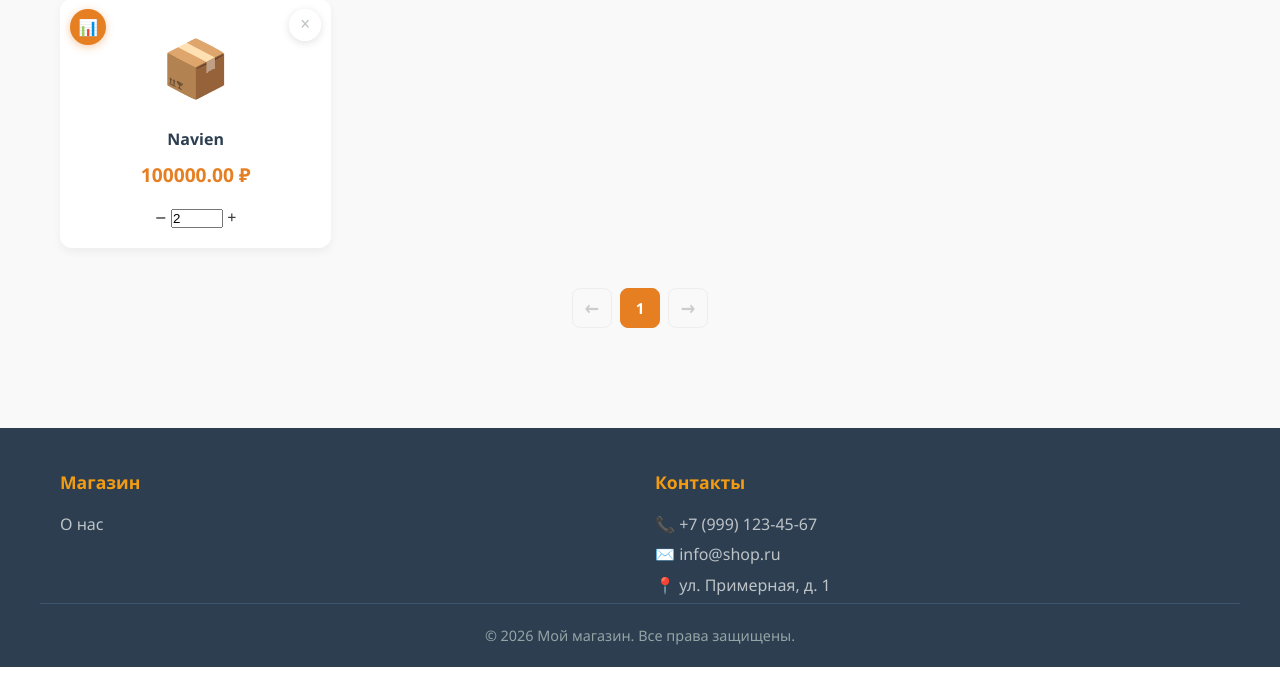
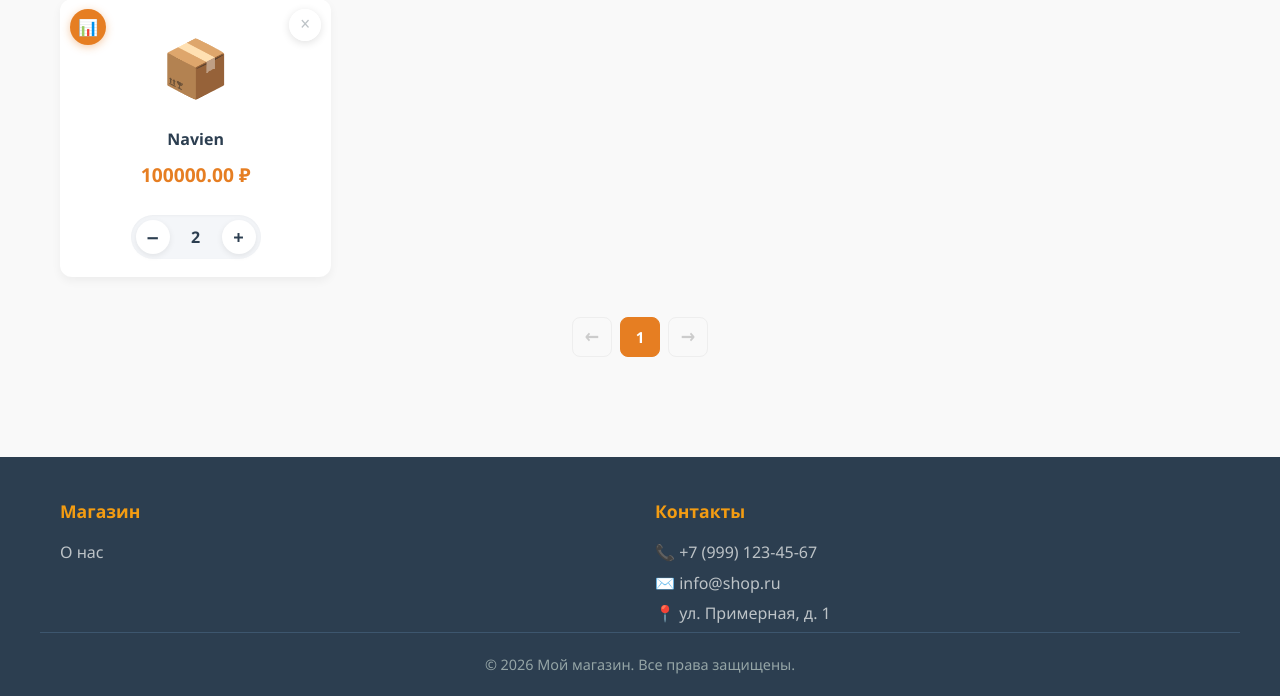
Before and after one commit to MaximPI/Plumbing_store, a Django app: page /products/favorites in a window 1280 px wide; the page is wider, and only the part inside the window is pictured. Shown: the part 197-893 px from the top of that part. Before the commit the page ends 864 px from the top of that part, so only its background shows below. Run offline with Django 5.2, Linux system fonts and the light colour scheme; a user stored in the database is signed in; data comes from the database, SQL or seed files in the repository; both versions use the stored data as it was after the commit.

Commit message:
Исправление ошибок, улучшение внешнего вида

```diff
--- a/products/templates/products/base.html
+++ b/products/templates/products/base.html
@@ -23,8 +23,8 @@
                     <li><a href="{% url 'products:home' %}">Каталог</a></li>
                     <li><a href="{% url 'products:favorites' %}">Избранное</a></li>
                     <li><a href="{% url 'products:baskets' %}">Корзина</a></li>
-                    <li><a href="{% url 'products:orders' %}">Заказы</a></li>
                     {% if user.is_authenticated %}
+                        <li><a href="{% url 'products:orders' %}">Заказы</a></li>
                         <li><a href="{% url 'users:profile' %}">{{ user.username }}</a></li>
                         <li>
                             <a href="{% url 'products:compare' %}" class="nav-compare" title="Сравнение товаров">
--- a/products/templates/products/basket.html
+++ b/products/templates/products/basket.html
@@ -80,9 +80,7 @@
                         <span>Доставка</span>
                         <span id="delivery">бесплатно</span>
                     </div>
-                     {% for basket in baskets %}
-                        <a href="{% url 'products:add_order' basket.product.id %}" class="checkout-btn" onclick="checkout()">Оформить заказ</a>
-                     {% endfor %}
+                     <a href="{% url 'products:add_order' %}" class="checkout-btn" onclick="checkout()">Оформить заказ</a>
                     <a href="catalog.html" class="continue-shopping">Продолжить покупки →</a>
                 </aside>
                 {% else %}
--- a/products/urls.py
+++ b/products/urls.py
@@ -1,5 +1,5 @@
 from django.urls import path
-from products.views import catalog, baskets, basket_add, basket_delete, basket_readd, favorites, favorite_add, favorite_delete, product_detail, compare, compare_readd, compare_add, orders, add_order
+from products.views import catalog, baskets, basket_add, basket_delete, basket_readd, favorites, favorite_add, favorite_delete, product_detail, compare, compare_readd, compare_add, orders, add_order, add_order_orders
 
 
 app_name = 'products'
@@ -22,5 +22,6 @@ urlpatterns = [
     path('page/<int:page_number>', catalog, name='page_number'),
     path('favorite_page/<int:page_number>', favorites, name='favorite_page_number'),
     path('category/<int:category_id>/page/<int:page_number>', catalog, name='category_page'),
-    path('add-order/<int:product_id>', add_order, name='add_order'),
+    path('add-order>', add_order, name='add_order'),
+    path('add-order-orders/<int:order_id>', add_order_orders, name='add_order_orders'),
 ]
--- a/products/views.py
+++ b/products/views.py
@@ -178,10 +178,14 @@ def orders(request):
 
 	return render(request, 'products/orders.html', context=context)
 
-def add_order(request, product_id):
-	product = Product.objects.get(id=product_id)
-	basket = Baskets.objects.get(user=request.user, product=product)
-	Order.objects.create(user=request.user, product=product, quantity=basket.quantity)
+def add_order(request):
+	for basket in Baskets.objects.filter(user=request.user):
+		Order.objects.create(user=request.user, product=basket.product, quantity=basket.quantity)
+	basket = Baskets.objects.filter(user=request.user)
 	basket.delete()
-	if not Baskets.objects.filter(user=request.user):
-		return render(request, 'products/modal.html', context={})
+	return render(request, 'products/modal.html', context={})
+
+def add_order_orders(request, order_id):
+	order = Order.objects.get(id=order_id)
+	Order.objects.create(user=request.user, product=order.product, quantity=order.quantity)
+	return render(request, 'products/modal.html', context={})
--- a/static/css/favorite.css
+++ b/static/css/favorite.css
@@ -203,10 +203,75 @@
     transform: scale(0.97);
 }
 
-/* ----- Счётчик количества (если товар уже в корзине) ----- */
-.favorite-card .quantity-control {
+/* ============================================
+   СЧЁТЧИК КОЛИЧЕСТВА (− и +) В ИЗБРАННОМ
+   ============================================ */
+.quantity-control {
+    display: inline-flex;
+    align-items: center;
+    gap: 6px;
+    background: #f4f6f9;
+    border-radius: 30px;
+    padding: 5px;
     position: relative;
     z-index: 2;
+    box-shadow: inset 0 1px 3px rgba(0, 0, 0, 0.04);
+    margin-top: 10px;
+}
+
+/* ----- Кнопки − и + ----- */
+.quantity-btn {
+    width: 34px;
+    height: 34px;
+    border-radius: 50%;
+    background: #fff;
+    color: #2c3e50;
+    font-size: 1.15rem;
+    font-weight: 700;
+    display: inline-flex;
+    align-items: center;
+    justify-content: center;
+    text-decoration: none;
+    cursor: pointer;
+    border: none;
+    transition: all 0.2s ease;
+    box-shadow: 0 2px 6px rgba(0, 0, 0, 0.08);
+    padding: 0;
+    line-height: 1;
+    user-select: none;
+}
+
+.quantity-btn:hover {
+    background: #e67e22;
+    color: #fff;
+    transform: scale(1.1);
+    box-shadow: 0 4px 12px rgba(230, 126, 34, 0.35);
+}
+
+.quantity-btn:active {
+    transform: scale(0.92);
+}
+
+/* ----- Поле с числом ----- */
+.quantity-input {
+    width: 40px;
+    text-align: center;
+    border: none;
+    background: transparent;
+    font-size: 1rem;
+    font-weight: 700;
+    color: #2c3e50;
+    outline: none;
+    pointer-events: none;
+    -moz-appearance: textfield;
+    appearance: textfield;
+    font-family: inherit;
+}
+
+.quantity-input::-webkit-outer-spin-button,
+.quantity-input::-webkit-inner-spin-button {
+    -webkit-appearance: none;
+    margin: 0;
 }
 
 /* ============================================
@@ -379,12 +444,32 @@
         padding: 0 8px;
         font-size: 0.85rem;
     }
+
+    /* Уменьшенные кнопки − и + на мобильных */
+    .quantity-btn {
+        width: 30px;
+        height: 30px;
+        font-size: 1rem;
+    }
+
+    .quantity-input {
+        width: 34px;
+        font-size: 0.95rem;
+    }
+
+    .quantity-control {
+        padding: 4px;
+        gap: 4px;
+    }
 }
 
+/* ============================================
+   КНОПКА "СРАВНЕНИЕ" НА КАРТОЧКЕ ТОВАРА
+   ============================================ */
 .product-card__compare {
     position: absolute;
     top: 10px;
-    left: 10px;                  /* ⬅️ ЛЕВЫЙ верхний угол */
+    left: 10px;
     width: 36px;
     height: 36px;
     border-radius: 50%;
@@ -409,7 +494,6 @@
     box-shadow: 0 4px 14px rgba(230, 126, 34, 0.4);
 }
 
-/* Если товар уже в сравнении — оранжевая */
 .product-card__compare.active {
     background: #e67e22;
     color: #fff;
--- a/users/views.py
+++ b/users/views.py
@@ -1,5 +1,6 @@
 from django.shortcuts import render, HttpResponseRedirect
 from users.forms import UserLoginForm, UserRegistrationForm, UserProfileForm
+from products.models import Order
 from django.contrib import auth
 from django.urls import reverse
 from django.contrib.auth.decorators import login_required
@@ -36,7 +37,8 @@ def profile(request):
 	else:
 		form = UserProfileForm(instance=request.user)
 	context = {
-		"form": form
+		'form': form,
+		'orders': Order.objects.filter(user=request.user)[:3]
 	}
 	return render(request, 'users/profile.html', context)
 
```
Also changed, not shown: products/templates/products/orders.html (+1 -8 lines), static/css/catalog.css (+85 -4 lines), users/templates/users/profile.html (+10 -27 lines), db.sqlite3.
